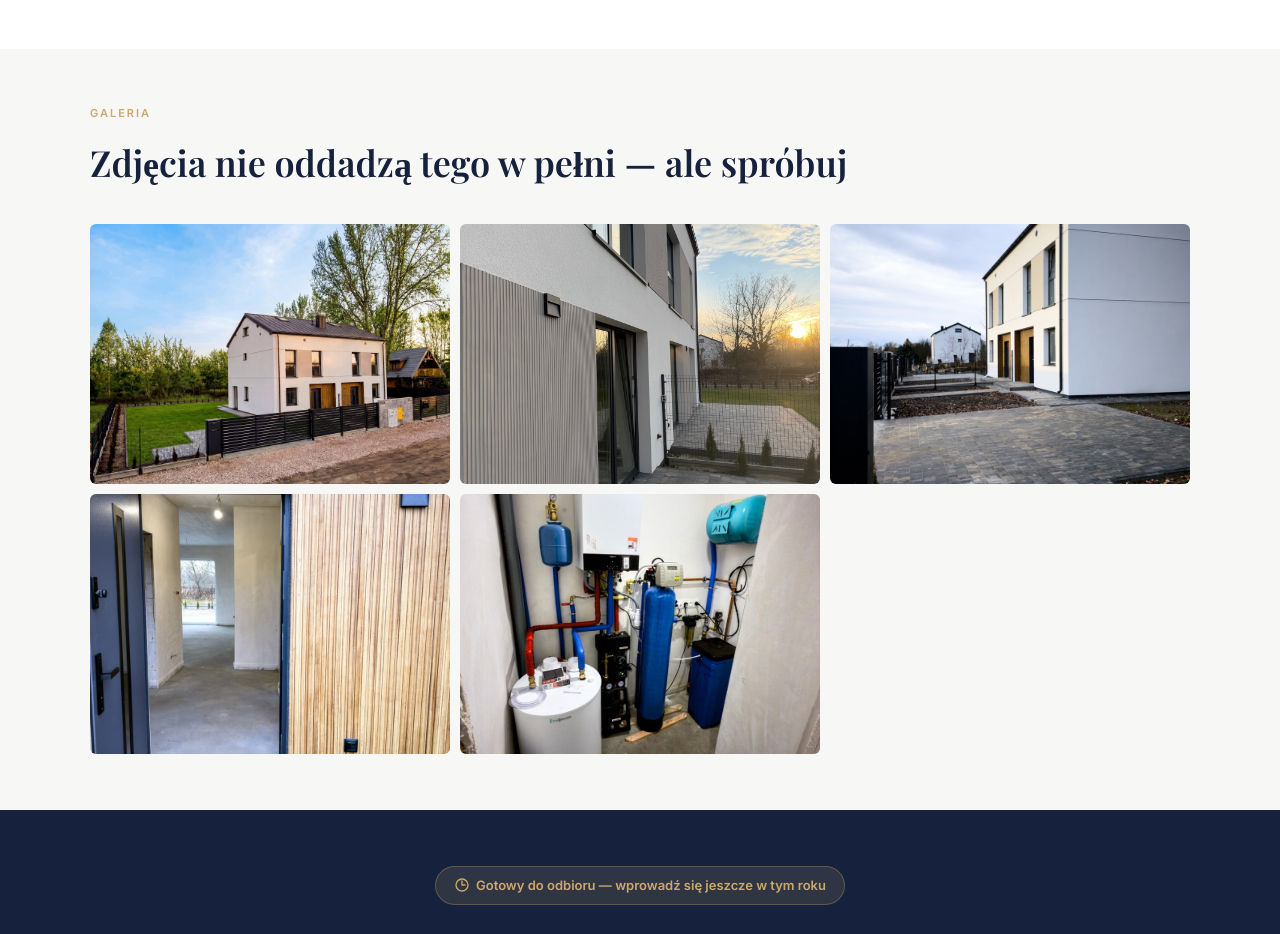
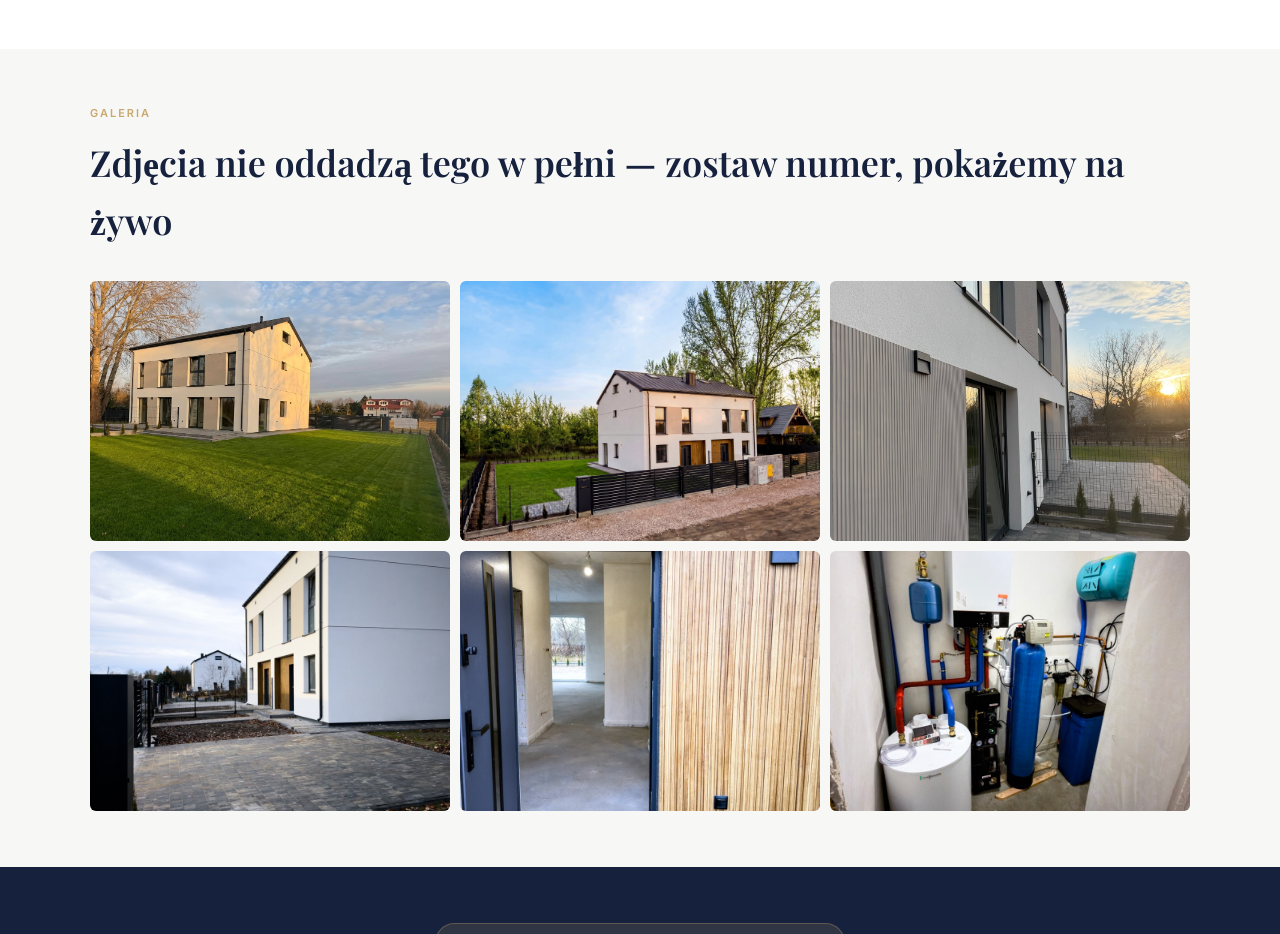
Before and after one commit to bartgryszko/brzegowa-landing, a website: page index.html in a window 1280 px wide. Shown: the part 1080-2014 px from the top of the page. Drawn offline with nearby package versions, Linux system fonts and the light colour scheme.

Commit message:
Add Telegram bot notifications, update gallery
- Enable Telegram bot for lead notifications to group chat
- Add cover photo (garden.jpg) to gallery
- Update gallery heading with CTA copy
- Add .env to .gitignore

```diff
--- a/index.html
+++ b/index.html
@@ -252,8 +252,9 @@
   <section class="gallery">
     <div class="gallery-inner">
       <div class="gallery-label">Galeria</div>
-      <div class="gallery-title">Zdjęcia nie oddadzą tego w pełni &mdash; ale spróbuj</div>
+      <div class="gallery-title">Zdjęcia nie oddadzą tego w pełni &mdash; zostaw numer, pokażemy na żywo</div>
       <div class="gallery-grid">
+        <div class="gi" onclick="openLightbox(this)"><img src="images/garden.jpg" alt="Dom — ogród" loading="lazy"></div>
         <div class="gi" onclick="openLightbox(this)"><img src="images/hero.jpg" alt="Dom — widok z przodu" loading="lazy"></div>
         <div class="gi" onclick="openLightbox(this)"><img src="images/detail.jpg" alt="Detale elewacji" loading="lazy"></div>
         <div class="gi" onclick="openLightbox(this)"><img src="images/driveway.jpg" alt="Podjazd" loading="lazy"></div>
```
Also changed, not shown: api/contact.js (+3 -8 lines), 1 other file.
